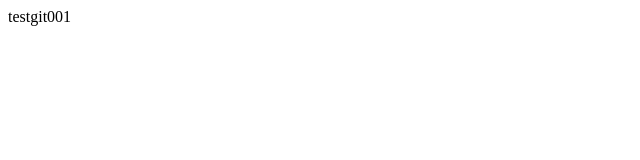
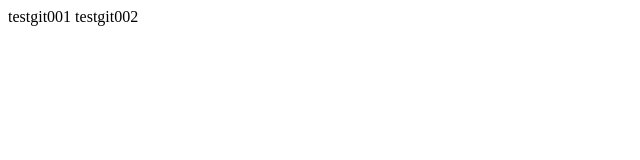
Before and after one commit to zgswl/pilishen.com, a plain HTML site: page index.html in a window 1280 px wide. Shown: the full height of the page, 0-640 px from the left. Drawn offline with Linux system fonts and the light colour scheme.

Commit message:
testgit002

```diff
--- a/index.html
+++ b/index.html
@@ -7,6 +7,7 @@
 </head>
 <body>
   testgit001
+  testgit002
 
 </body>
 </html>
```
